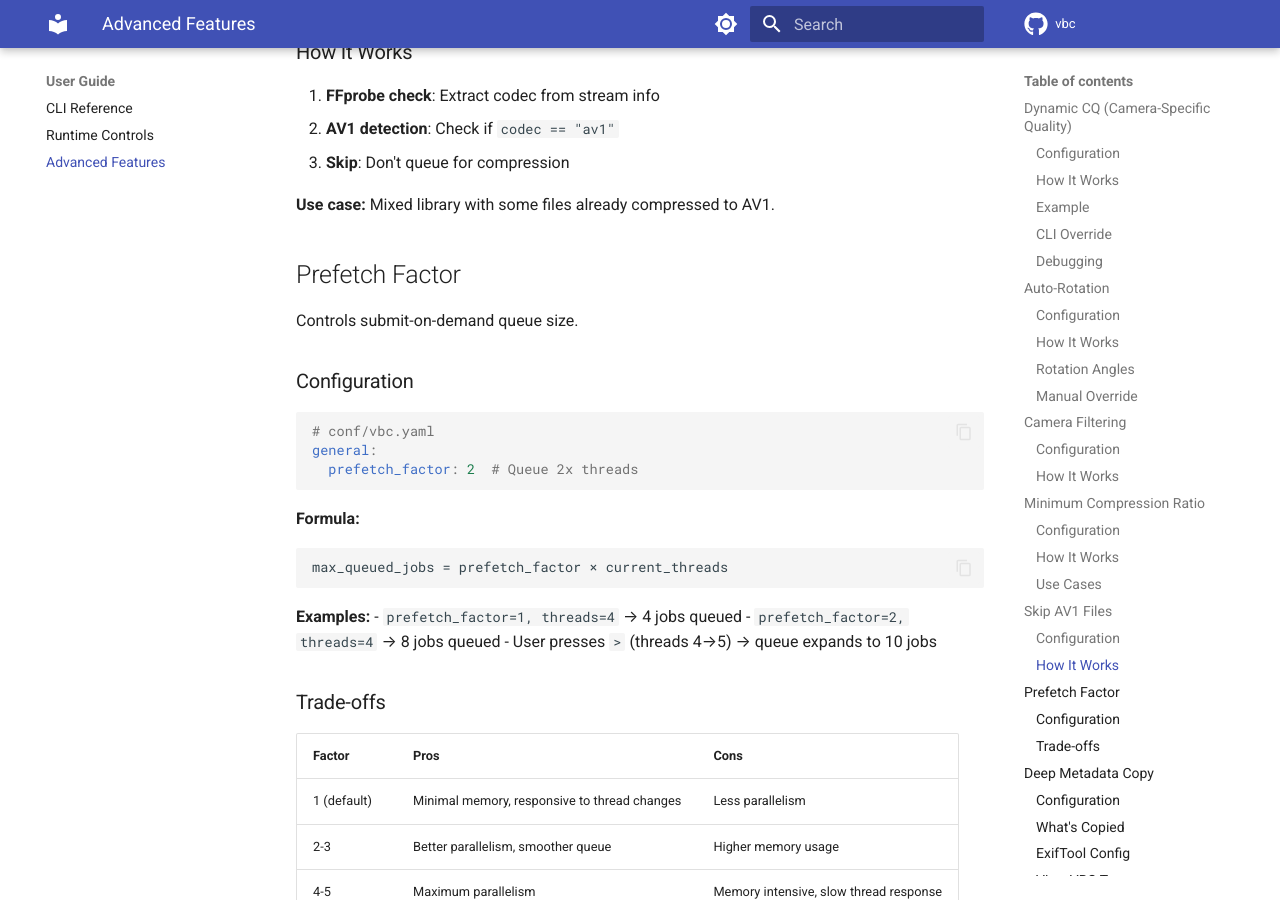
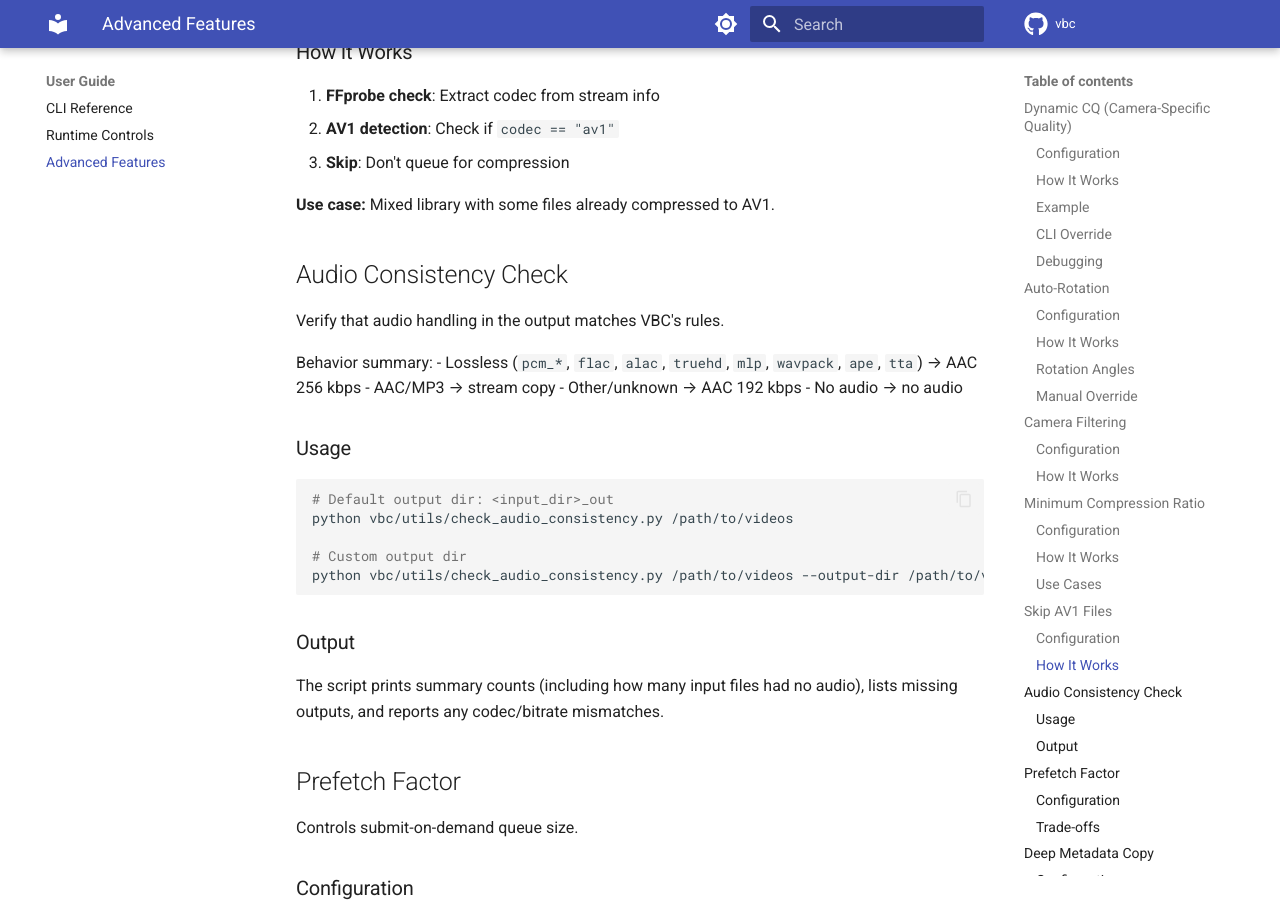
Before and after one commit to hipotures/vbc, an MkDocs documentation site: the page built from docs/user-guide/advanced.md, in a window 1280 px wide and 900 px high, scrolled down 4813 px. Built offline with MkDocs 1.6.1 and Material for MkDocs 9.7.7, drawn with Linux system fonts in a browser that asks for light colours; comment, search, counter and statistics services are not loaded.

Commit message:
docs: add audio consistency check

````diff
--- a/docs/user-guide/advanced.md
+++ b/docs/user-guide/advanced.md
@@ -211,6 +211,31 @@ uv run vbc/main.py /videos --skip-av1
 3. **Skip**: Don't queue for compression
 
 **Use case:** Mixed library with some files already compressed to AV1.
+
+## Audio Consistency Check
+
+Verify that audio handling in the output matches VBC's rules.
+
+Behavior summary:
+- Lossless (`pcm_*`, `flac`, `alac`, `truehd`, `mlp`, `wavpack`, `ape`, `tta`) → AAC 256 kbps
+- AAC/MP3 → stream copy
+- Other/unknown → AAC 192 kbps
+- No audio → no audio
+
+### Usage
+
+```bash
+# Default output dir: <input_dir>_out
+python vbc/utils/check_audio_consistency.py /path/to/videos
+
+# Custom output dir
+python vbc/utils/check_audio_consistency.py /path/to/videos --output-dir /path/to/videos_out
+```
+
+### Output
+
+The script prints summary counts (including how many input files had no audio),
+lists missing outputs, and reports any codec/bitrate mismatches.
 
 ## Prefetch Factor
 
````
